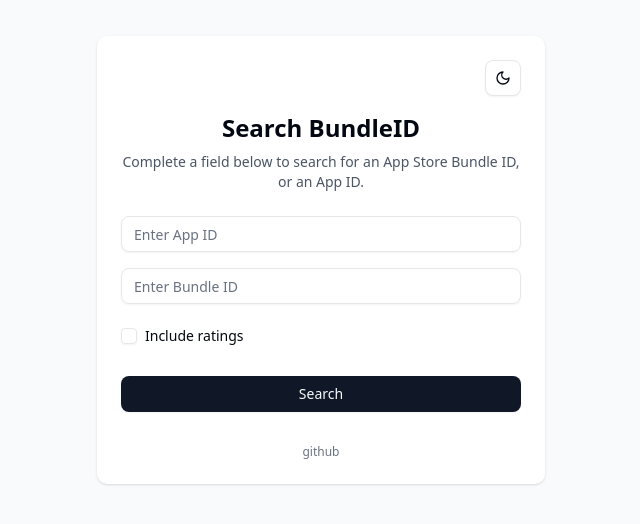
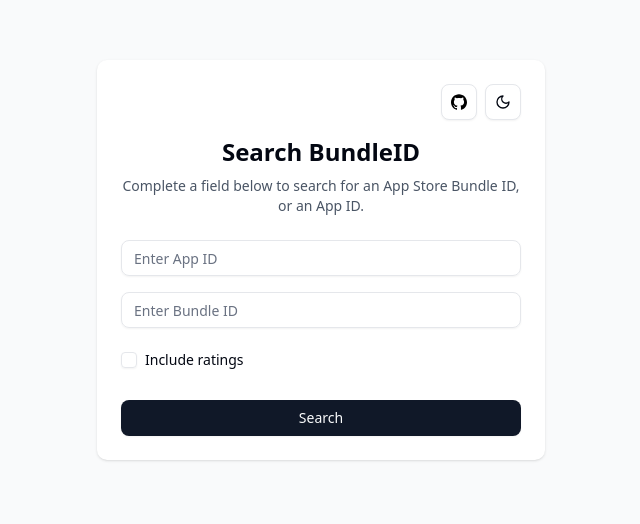
Before and after one commit to jasonhe54/SearchBundleID, a Next.js app: page / in a window 1280 px wide. Shown: the part 140-664 px from the top of the page, without its empty margins (319-959 px from the left). Built offline with nearby package versions, Linux system fonts and the light colour scheme.

Commit message:
changes github link to icon

```diff
--- a/app/page.jsx
+++ b/app/page.jsx
@@ -13,6 +13,7 @@
 import { Moon, Sun, Copy, ExternalLink } from "lucide-react"
 import { motion, AnimatePresence } from "framer-motion"
 import Image from "next/image"
+import GHIcon from "@/components/ui/GHIcon"
 
 export default function Home() {
   // Input state tracking
@@ -132,7 +133,16 @@
     >
       <div className="flex flex-col lg:flex-row items-center justify-center gap-6 relative w-full max-w-4xl mx-auto">
         <div className="w-full max-w-md bg-white dark:bg-zinc-900 rounded-lg shadow-sm p-6 transition-colors duration-200">
-          <div className="flex justify-end mb-4">
+          <div className="flex justify-end mb-4 gap-2">
+            <a
+              href="https://github.com/jasonhe54/SearchBundleID"
+              target="_blank"
+            >
+              <Button variant="outline" size="icon" aria-label="GitHub Repository">
+                <GHIcon className="h-5 w-5 text-black dark:text-white" />
+              </Button>
+            </a>
+
             <Button variant="outline" size="icon" onClick={toggleDarkMode} aria-label="Toggle dark mode">
               {isDarkMode ? <Sun className="h-5 w-5" /> : <Moon className="h-5 w-5" />}
             </Button>
@@ -189,12 +199,6 @@
             <Button className="w-full mt-4" onClick={handleSearch} disabled={loading}>
               {loading ? "Searching..." : "Search"}
             </Button>
-          </div>
-
-          <div className="mt-8 text-xs text-gray-500 dark:text-gray-400 flex gap-2 justify-center">
-            <a href="https://github.com/jasonhe54/SearchBundleID" target="_blank" className="hover:underline">
-              github
-            </a>
           </div>
         </div>
 
--- /dev/null
+++ b/components/ui/GHIcon.jsx
@@ -0,0 +1,23 @@
+import React from 'react';
+import { cn } from '@/lib/utils';
+
+function GHIcon(props) {
+    return (
+      <svg
+        role="img"
+        viewBox="0 0 24 24"
+        xmlns="http://www.w3.org/2000/svg"
+        className={cn(props.className)}
+        {...props}
+      >
+        <title>GitHub</title>
+        <path
+          d="M12 .297c-6.63 0-12 5.373-12 12 0 5.303 3.438 9.8 8.205 11.385.6.113.82-.258.82-.577 0-.285-.01-1.04-.015-2.04-3.338.724-4.042-1.61-4.042-1.61C4.422 18.07 3.633 17.7 3.633 17.7c-1.087-.744.084-.729.084-.729 1.205.084 1.838 1.236 1.838 1.236 1.07 1.835 2.809 1.305 3.495.998.108-.776.417-1.305.76-1.605-2.665-.3-5.466-1.332-5.466-5.93 0-1.31.465-2.38 1.235-3.22-.135-.303-.54-1.523.105-3.176 0 0 1.005-.322 3.3 1.23.96-.267 1.98-.399 3-.405 1.02.006 2.04.138 3 .405 2.28-1.552 3.285-1.23 3.285-1.23.645 1.653.24 2.873.12 3.176.765.84 1.23 1.91 1.23 3.22 0 4.61-2.805 5.625-5.475 5.92.42.36.81 1.096.81 2.22 0 1.606-.015 2.896-.015 3.286 0 .315.21.69.825.57C20.565 22.092 24 17.592 24 12.297c0-6.627-5.373-12-12-12"
+          fill="currentColor"
+          className="text-black dark:text-white"
+        />
+      </svg>
+    );
+  }
+
+export default GHIcon;
```
